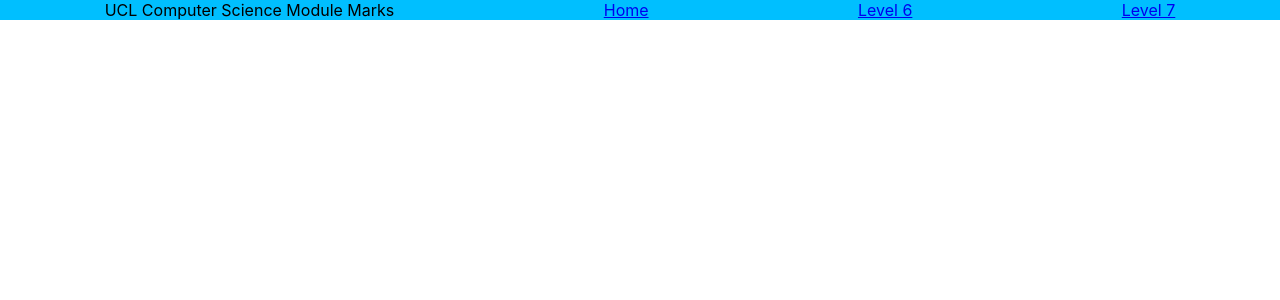
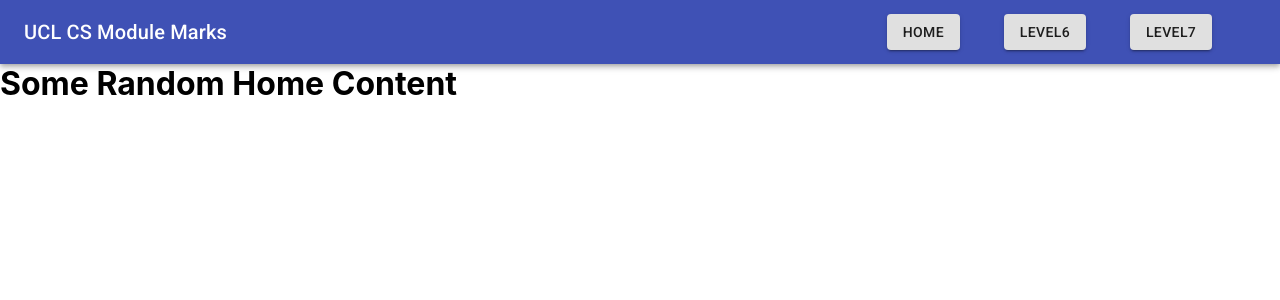
Before and after one commit to Dinesh-Kalamegam/ucl-cs-foi-react, a React (Create React App) app: page / in a window 1280 px wide. Shown: the top 300 px of the page. Built offline with nearby package versions, Linux system fonts and the light colour scheme.

Commit message:
replaced navbar with new one based off tutorial

```diff
--- a/src/App.js
+++ b/src/App.js
@@ -19,7 +19,7 @@ function App() {
   return (
     <div className="App">
       <Router>
-        <Navbar/>
+        <Navbar2/>
         <Switch>
           <Route exact path={process.env.PUBLIC_URL+"/"}><Home data={moduledata} />  </Route>
           <Route exact path={process.env.PUBLIC_URL+"/level6"}><Level level={6} data={moduledata} />  </Route>
--- a/src/BarChart.js
+++ b/src/BarChart.js
@@ -2,7 +2,6 @@ import React, { } from 'react'
 import { Bar } from 'react-chartjs-2'
 
 function BarChart(props) {
-    // console.log(props.arr.map(x => x["Module Code"]))
     const data = {
         labels: props.arr.map(x => x["Module Code"]),
         datasets: [
--- a/src/Home.css
+++ b/src/Home.css
@@ -1,3 +1,4 @@
 .home{
     display: flex;
+
 }
--- a/src/Home.js
+++ b/src/Home.js
@@ -8,22 +8,16 @@ function Home(props) {
 
     return (
         <div className="home">
+            {/* <img src={informed} alt="" className="home-row-1-img"></img> */}
+            <h1>Some Random Home Content</h1>
+        </div>
 
-
-            {/* <div className="home-row-1">
-                <div className="home-row-1-text">
-                    <h1>Welcome to the UCL Computer Science Module Mark Visualiser</h1>
-                    <p> One  </p>
-                </div>
-                <img src={informed} alt="" className="home-row-1-img"></img>
-            </div> */}
-
-            {/* <BarChart text="Comparison of means for year 2015/6" arr={data2015} > </BarChart>
+            /* <BarChart text="Comparison of means for year 2015/6" arr={data2015} > </BarChart>
             <BarChart text="Comparison of means for year 2016/7" arr={data2016} > </BarChart>
             <BarChart text="Comparison of means for year 2017/8" arr={data2017}> </BarChart>
-            <BarChart text="Comparison of means for year 2018/9" arr={data2018} > </BarChart>   */}
+            <BarChart text="Comparison of means for year 2018/9" arr={data2018} > </BarChart>   */
 
-        </div>
+        // </div>
     )
 }
 
--- a/src/NavBar2.js
+++ b/src/NavBar2.js
@@ -1,111 +1,144 @@
-import React from 'react';
-import { makeStyles } from '@material-ui/core/styles';
-import Drawer from '@material-ui/core/Drawer';
-import CssBaseline from '@material-ui/core/CssBaseline';
-import AppBar from '@material-ui/core/AppBar';
-import Toolbar from '@material-ui/core/Toolbar';
-import List from '@material-ui/core/List';
-import Typography from '@material-ui/core/Typography';
-import Divider from '@material-ui/core/Divider';
-import ListItem from '@material-ui/core/ListItem';
-import ListItemIcon from '@material-ui/core/ListItemIcon';
-import ListItemText from '@material-ui/core/ListItemText';
-import InboxIcon from '@material-ui/icons/MoveToInbox';
-import MailIcon from '@material-ui/icons/Mail';
+import React from "react";
+import { makeStyles, useTheme } from "@material-ui/core/styles";
+import AppBar from "@material-ui/core/AppBar";
+import Toolbar from "@material-ui/core/Toolbar";
+import Typography from "@material-ui/core/Typography";
+import IconButton from "@material-ui/core/IconButton";
+import MenuIcon from "@material-ui/icons/Menu";
+import MenuItem from "@material-ui/core/MenuItem";
+import Menu from "@material-ui/core/Menu";
+import Button from "@material-ui/core/Button";
+import useMediaQuery from "@material-ui/core/useMediaQuery";
+import { withRouter } from "react-router-dom";
 
-const drawerWidth = 240;
-
-const useStyles = makeStyles((theme) => ({
+const useStyles = makeStyles(theme => ({
   root: {
-    display: 'flex',
+    flexGrow:1
   },
-  appBar: {
-    width: `calc(100% - ${drawerWidth}px)`,
-    marginLeft: drawerWidth,
+  menuButton: {
+    marginRight: theme.spacing(2)
   },
-  drawer: {
-    width: drawerWidth,
-    flexShrink: 0,
+  title: {
+    [theme.breakpoints.down("xs")]: {
+      flexGrow: 1
+    }
   },
-  drawerPaper: {
-    width: drawerWidth,
-  },
-  // necessary for content to be below app bar
-  toolbar: theme.mixins.toolbar,
-  content: {
-    flexGrow: 1,
-    backgroundColor: theme.palette.background.default,
-    padding: theme.spacing(3),
-  },
+  headerOptions: {
+    display: "flex",
+    flex: 2,
+    justifyContent: "space-evenly",
+    marginLeft:"50%"
+  }
 }));
 
-export default function PermanentDrawerLeft() {
+const Header = props => {
+  const { history } = props;
   const classes = useStyles();
+  const [anchorEl, setAnchorEl] = React.useState(null);
+  const open = Boolean(anchorEl);
+  const theme = useTheme();
+  const isMobile = useMediaQuery(theme.breakpoints.down("xs"));
+
+  const handleMenu = event => {
+    setAnchorEl(event.currentTarget);
+  };
+
+  const handleMenuClick = pageURL => {
+    history.push(pageURL);
+    setAnchorEl(null);
+  };
+
+  const handleButtonClick = pageURL => {
+    history.push(pageURL);
+  };
+
+  const menuItems = [
+    {
+      menuTitle: "Home",
+      pageURL: process.env.PUBLIC_URL + `/`
+    },
+    {
+      menuTitle: "Level 6",
+      pageURL: process.env.PUBLIC_URL + `/level6`
+    },
+    {
+      menuTitle: "Level 7",
+      pageURL: process.env.PUBLIC_URL + `/level7`
+    }
+  ];
 
   return (
     <div className={classes.root}>
-      <CssBaseline />
-      <AppBar position="fixed" className={classes.appBar}>
+      <AppBar position="static">
         <Toolbar>
-          <Typography variant="h6" noWrap>
-            Permanent drawer
+          <Typography variant="h6" className={classes.title}>
+            UCL CS Module Marks
           </Typography>
+          {isMobile ? (
+            <>
+              <IconButton
+                edge="start"
+                className={classes.menuButton}
+                color="inherit"
+                aria-label="menu"
+                onClick={handleMenu}
+              >
+                <MenuIcon />
+              </IconButton>
+              <Menu
+                id="menu-appbar"
+                anchorEl={anchorEl}
+                anchorOrigin={{
+                  vertical: "top",
+                  horizontal: "right"
+                }}
+                keepMounted
+                transformOrigin={{
+                  vertical: "top",
+                  horizontal: "right"
+                }}
+                open={open}
+                onClose={() => setAnchorEl(null)}
+              >
+                {menuItems.map(menuItem => {
+                  const { menuTitle, pageURL } = menuItem;
+                  return (
+                    <MenuItem onClick={() => handleMenuClick(pageURL)}>
+                      {menuTitle}
+                    </MenuItem>
+                  );
+                })}
+              </Menu>
+            </>
+          ) : (
+              <div className={classes.headerOptions}>
+                <Button
+                  variant="contained"
+                  onClick={() => handleButtonClick(process.env.PUBLIC_URL + `/`)}
+                >
+                  HOME
+                </Button>
+
+                <Button
+                  variant="contained"
+                  onClick={() => handleButtonClick(process.env.PUBLIC_URL + `/level6`)}
+                >
+                  Level6
+                </Button>
+
+                <Button
+                  variant="contained"
+                  onClick={() => handleButtonClick(process.env.PUBLIC_URL + `/level7`)}
+                >
+                  Level7
+                </Button>
+
+              </div>
+            )}
         </Toolbar>
       </AppBar>
-      <Drawer
-        className={classes.drawer}
-        variant="permanent"
-        classes={{
-          paper: classes.drawerPaper,
-        }}
-        anchor="left"
-      >
-        <div className={classes.toolbar} />
-        <Divider />
-        <List>
-          {['Inbox', 'Starred', 'Send email', 'Drafts'].map((text, index) => (
-            <ListItem button key={text}>
-              <ListItemIcon>{index % 2 === 0 ? <InboxIcon /> : <MailIcon />}</ListItemIcon>
-              <ListItemText primary={text} />
-            </ListItem>
-          ))}
-        </List>
-        <Divider />
-        <List>
-          {['All mail', 'Trash', 'Spam'].map((text, index) => (
-            <ListItem button key={text}>
-              <ListItemIcon>{index % 2 === 0 ? <InboxIcon /> : <MailIcon />}</ListItemIcon>
-              <ListItemText primary={text} />
-            </ListItem>
-          ))}
-        </List>
-      </Drawer>
-      <main className={classes.content}>
-        <div className={classes.toolbar} />
-        <Typography paragraph>
-          Lorem ipsum dolor sit amet, consectetur adipiscing elit, sed do eiusmod tempor incididunt
-          ut labore et dolore magna aliqua. Rhoncus dolor purus non enim praesent elementum
-          facilisis leo vel. Risus at ultrices mi tempus imperdiet. Semper risus in hendrerit
-          gravida rutrum quisque non tellus. Convallis convallis tellus id interdum velit laoreet id
-          donec ultrices. Odio morbi quis commodo odio aenean sed adipiscing. Amet nisl suscipit
-          adipiscing bibendum est ultricies integer quis. Cursus euismod quis viverra nibh cras.
-          Metus vulputate eu scelerisque felis imperdiet proin fermentum leo. Mauris commodo quis
-          imperdiet massa tincidunt. Cras tincidunt lobortis feugiat vivamus at augue. At augue eget
-          arcu dictum varius duis at consectetur lorem. Velit sed ullamcorper morbi tincidunt. Lorem
-          donec massa sapien faucibus et molestie ac.
-        </Typography>
-        <Typography paragraph>
-          Consequat mauris nunc congue nisi vitae suscipit. Fringilla est ullamcorper eget nulla
-          facilisi etiam dignissim diam. Pulvinar elementum integer enim neque volutpat ac
-          tincidunt. Ornare suspendisse sed nisi lacus sed viverra tellus. Purus sit amet volutpat
-          consequat mauris. Elementum eu facilisis sed odio morbi. Euismod lacinia at quis risus sed
-          vulputate odio. Morbi tincidunt ornare massa eget egestas purus viverra accumsan in. In
-          hendrerit gravida rutrum quisque non tellus orci ac. Pellentesque nec nam aliquam sem et
-          tortor. Habitant morbi tristique senectus et. Adipiscing elit duis tristique sollicitudin
-          nibh sit. Ornare aenean euismod elementum nisi quis eleifend. Commodo viverra maecenas
-          accumsan lacus vel facilisis. Nulla posuere sollicitudin aliquam ultrices sagittis orci a.
-        </Typography>
-      </main>
     </div>
   );
-}
+};
+
+export default withRouter(Header);
```
